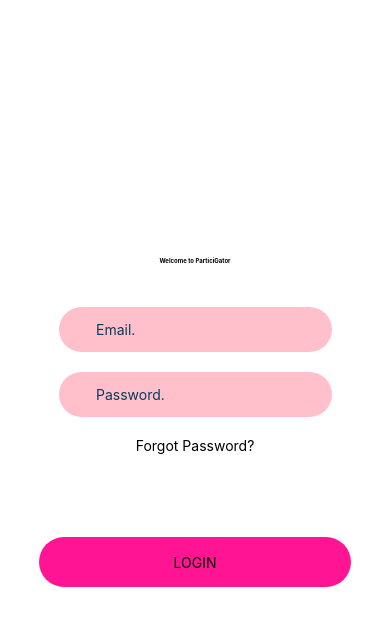
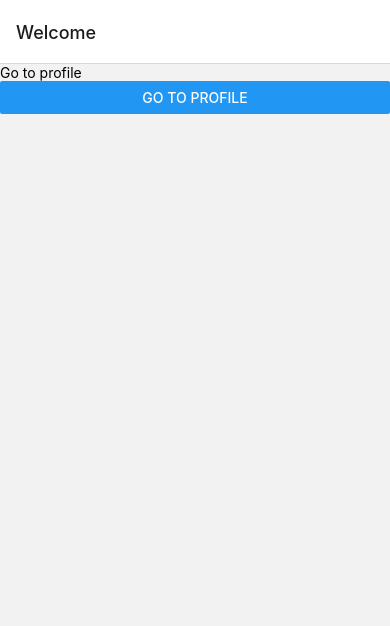
Before and after one commit to a-penton/ParticiGator, a React Native app: screen / in a window 390 px wide. Shown: the top 626 px of the page. Built offline with nearby package versions, Linux system fonts and the light colour scheme.

Commit message:
Attempt navigation between different pages.

```diff
--- a/App.js
+++ b/App.js
@@ -1,5 +1,9 @@
-/* import { StatusBar } from 'expo-status-bar';
+import { StatusBar } from "expo-status-bar";
 import React, { useState } from "react";
+import {NavigationContainer} from '@react-navigation/native';
+import {createNativeStackNavigator} from '@react-navigation/native-stack';
+import SingleTour from 'C:/Users/robin/Work/SeniorProject/AwesomeProject/SingleTour.js'
+
 import {
   StyleSheet,
   Text,
@@ -11,67 +15,55 @@ import {
 } from "react-native";
 
 export default function App() {
+  const Stack = createNativeStackNavigator();
+  const ProfileScreen = ({navigation, route}) => {
+    return (
+      <View>
+        <Text>This is {route.params.name}'s profile</Text>
+        <Button
+          title="Go Home"
+          onPress={() =>
+            navigation.navigate('Home', {name: 'Hi'})
+          }
+        />
+      </View>);
+  };
+  const HomeScreen = ({navigation, route}) => {
+    return (
+      <View>
+        <Text>Go to profile</Text>
+        <Button
+          title="Go to Profile"
+          onPress={() =>
+            //navigation.navigate('Profile', {name: 'Robin', id: "oops"})
+            navigation.navigate('SingleTour', {item: 2} )
+          }
+      />
+      </View>
+    );
+  };
+
   return (
-    <View style={styles.container}>
-      <Text>Andrew is the BEST!!</Text>
-      <StatusBar style="auto" />
-    </View>
-  );
-}
-
-const styles = StyleSheet.create({
-  container: {
-    flex: 1,
-    backgroundColor: '#ff0',
-    alignItems: 'center',
-    justifyContent: 'center',
-  },
-});
- */
-
-import { StatusBar } from "expo-status-bar";
-import React, { useState } from "react";
-import {
-  StyleSheet,
-  Text,
-  View,
-  Image,
-  TextInput,
-  Button,
-  TouchableOpacity,
-} from "react-native";
-export default function App() {
-  const [email, setEmail] = useState("");
-  const [password, setPassword] = useState("");
-  return (
-    <View style={styles.container}>
-      <StatusBar style="auto" />
-      <Text style={styles.header_text}>Welcome to ParticiGator</Text>
-      <View style={styles.inputView}>
-        <TextInput
-          style={styles.TextInput}
-          placeholder="Email."
-          placeholderTextColor="#003f5c"
-          onChangeText={(email) => setEmail(email)}
+    <NavigationContainer>
+      <Stack.Navigator>
+        <Stack.Screen
+          name="Home"
+          id="Robin"
+          component={HomeScreen}
+          options={{title: 'Welcome'}}
         />
-      </View>
-      <View style={styles.inputView}>
-        <TextInput
-          style={styles.TextInput}
-          placeholder="Password."
-          placeholderTextColor="#003f5c"
-          secureTextEntry={true}
-          onChangeText={(password) => setPassword(password)}
+        <Stack.Screen
+          name="Profile"
+          component={ProfileScreen}
+          options={{title: 'Profile'}}
         />
-      </View>
-      <TouchableOpacity>
-        <Text style={styles.forgot_button}>Forgot Password?</Text>
-      </TouchableOpacity>
-      <TouchableOpacity style={styles.loginBtn}>
-        <Text style={styles.loginText}>LOGIN</Text>
-      </TouchableOpacity>
-
-    </View>
+        <Stack.Screen
+          name="SingleTour"
+          component={SingleTour}
+          options={{title: 'Single Tour!'}}
+        />
+      </Stack.Navigator>
+    </NavigationContainer>
   );
 }
 
--- /dev/null
+++ b/SingleTour.js
@@ -0,0 +1,28 @@
+import React, { Component } from 'react';
+import {
+  View,
+  StyleSheet
+} from 'react-native';
+
+export default class SingleTour extends Component {
+
+  constructor(props) {
+    super(props);
+    this.state = {
+      item : this.props.navigation.name
+    }
+  }
+
+  render() {
+    return (
+      <View style={styles.container}>
+      </View>
+    );
+  }
+}
+
+const styles = StyleSheet.create({
+  container: {
+    flex: 1,
+  }
+});
--- a/package.json
+++ b/package.json
@@ -11,12 +11,16 @@
   "dependencies": {
     "@expo/metro-config": "^0.5.2",
     "@expo/webpack-config": "^0.17.2",
+    "@react-navigation/native": "^6.1.3",
+    "@react-navigation/native-stack": "^6.9.9",
     "expo": "~47.0.12",
     "expo-status-bar": "~1.4.2",
     "react": "18.1.0",
     "react-dom": "18.1.0",
     "react-native": "0.70.5",
-    "react-native-web": "~0.18.9"
+    "react-native-web": "~0.18.9",
+    "react-native-screens": "~3.18.0",
+    "react-native-safe-area-context": "4.4.1"
   },
   "devDependencies": {
     "@babel/core": "^7.12.9",
```
Also changed, not shown: 1 other file (tests, documents, lock files or other folders).
